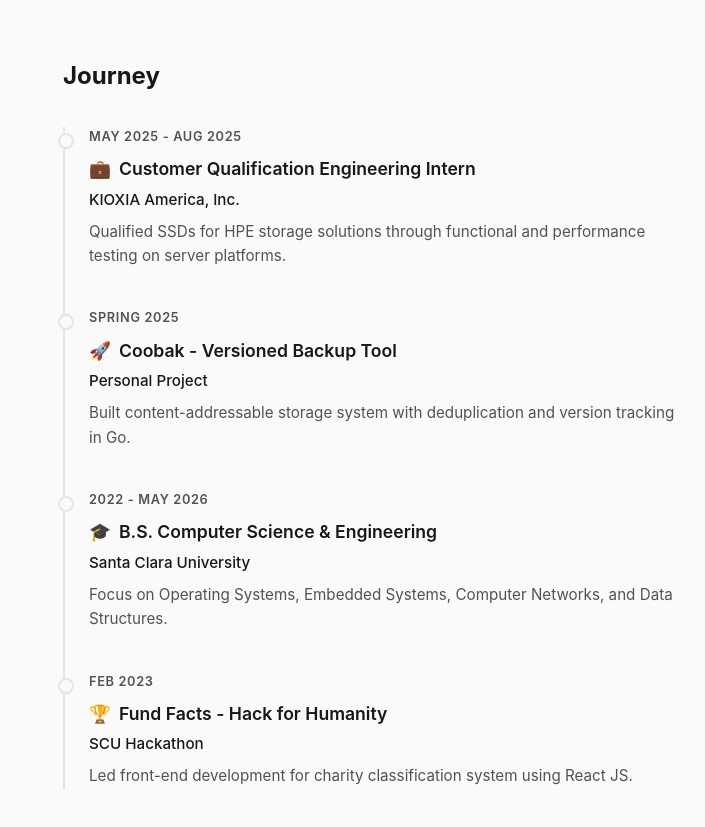
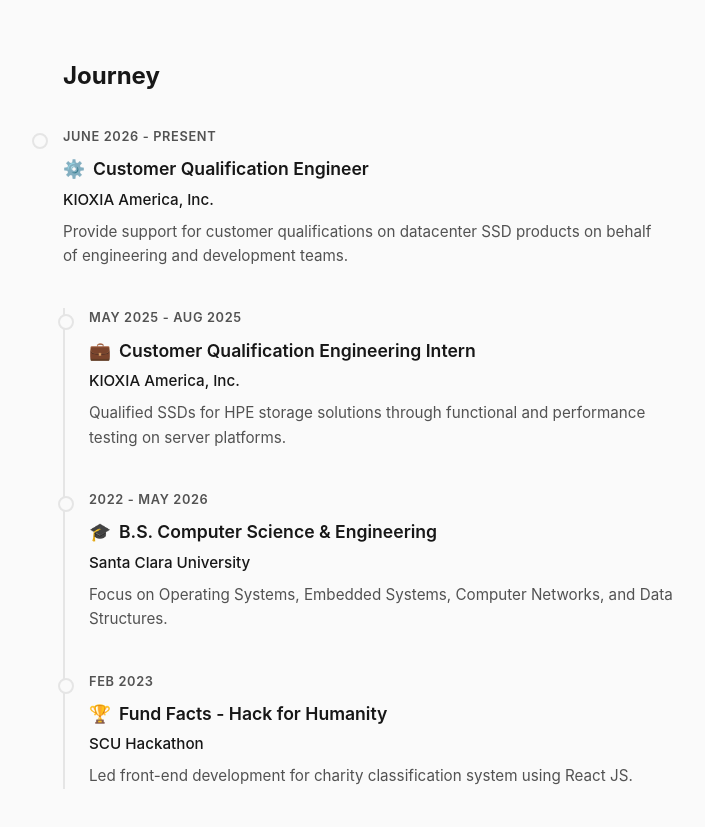
Before and after one commit to sdiazii/sdiazii.github.io, a plain HTML site: page index.html in a window 1280 px wide. Shown: the part 1060-1887 px from the top of the page, without its empty margins (101-806 px from the left). Drawn offline with Linux system fonts and the light colour scheme.

Commit message:
Add Customer Qualification Engineer role to timeline
Added a new timeline item for the role of Customer Qualification Engineer at KIOXIA America, Inc., detailing responsibilities and dates.

```diff
--- a/index.html
+++ b/index.html
@@ -607,6 +607,18 @@
                         <h3>Journey</h3>
                     </div>
 
+                    <div class="timeline-item-compact">
+                        <span class="timeline-date-compact">June 2026 - Present</span>
+                        <h4 class="timeline-title-compact">
+                            <span class="timeline-icon">⚙️</span>
+                            Customer Qualification Engineer
+                        </h4>
+                        <p class="timeline-subtitle-compact">KIOXIA America, Inc.</p>
+                        <p class="timeline-description-compact">
+                            Provide support for customer qualifications on datacenter SSD products on behalf of engineering and development teams.
+                        </p>
+                    </div>
+
                     <div class="timeline-items">
                         <div class="timeline-item-compact">
                             <span class="timeline-date-compact">May 2025 - Aug 2025</span>
@@ -618,18 +630,6 @@
                             <p class="timeline-description-compact">
                                 Qualified SSDs for HPE storage solutions through functional and performance testing on
                                 server platforms.
-                            </p>
-                        </div>
-
-                        <div class="timeline-item-compact">
-                            <span class="timeline-date-compact">Spring 2025</span>
-                            <h4 class="timeline-title-compact">
-                                <span class="timeline-icon">🚀</span>
-                                Coobak - Versioned Backup Tool
-                            </h4>
-                            <p class="timeline-subtitle-compact">Personal Project</p>
-                            <p class="timeline-description-compact">
-                                Built content-addressable storage system with deduplication and version tracking in Go.
                             </p>
                         </div>
 
```
